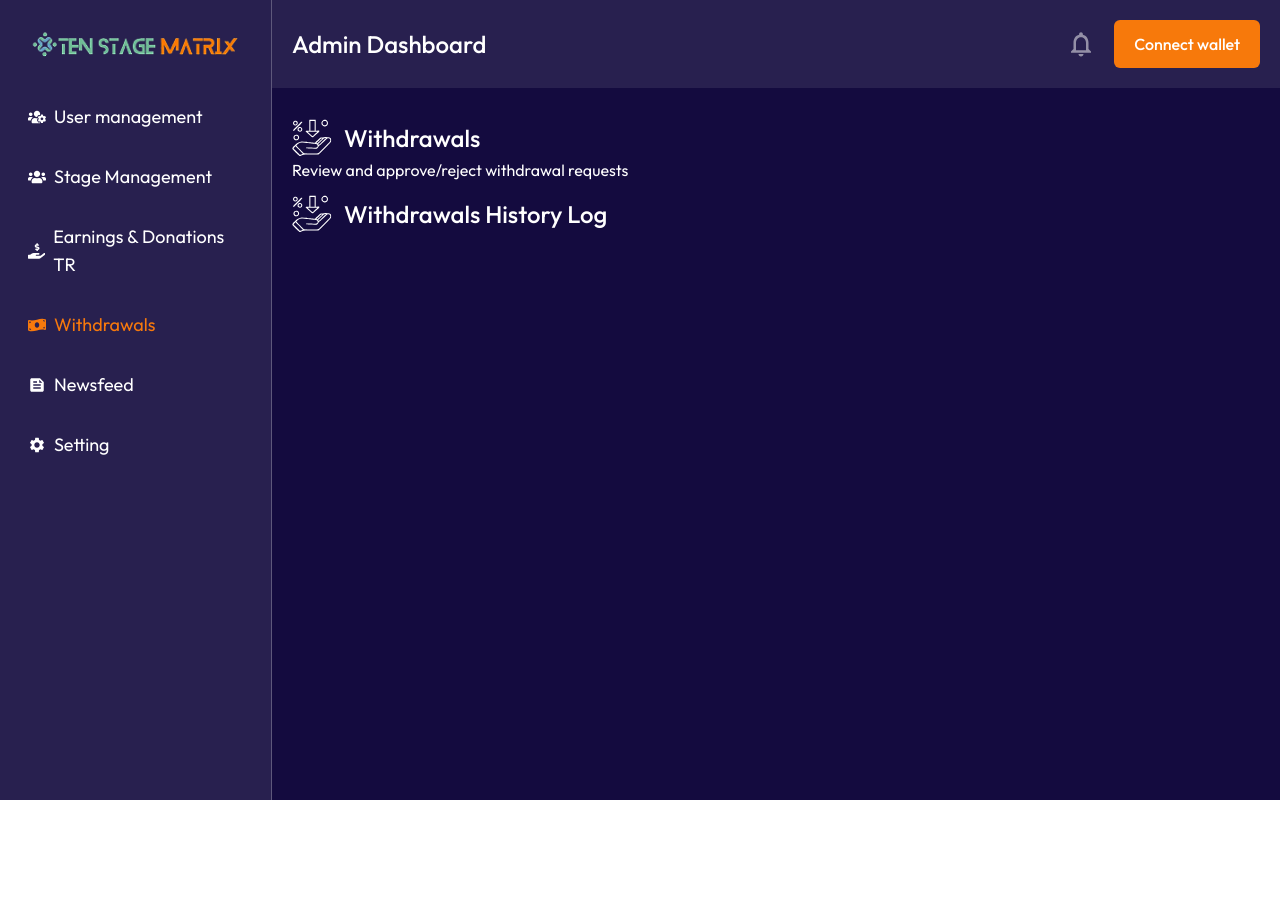
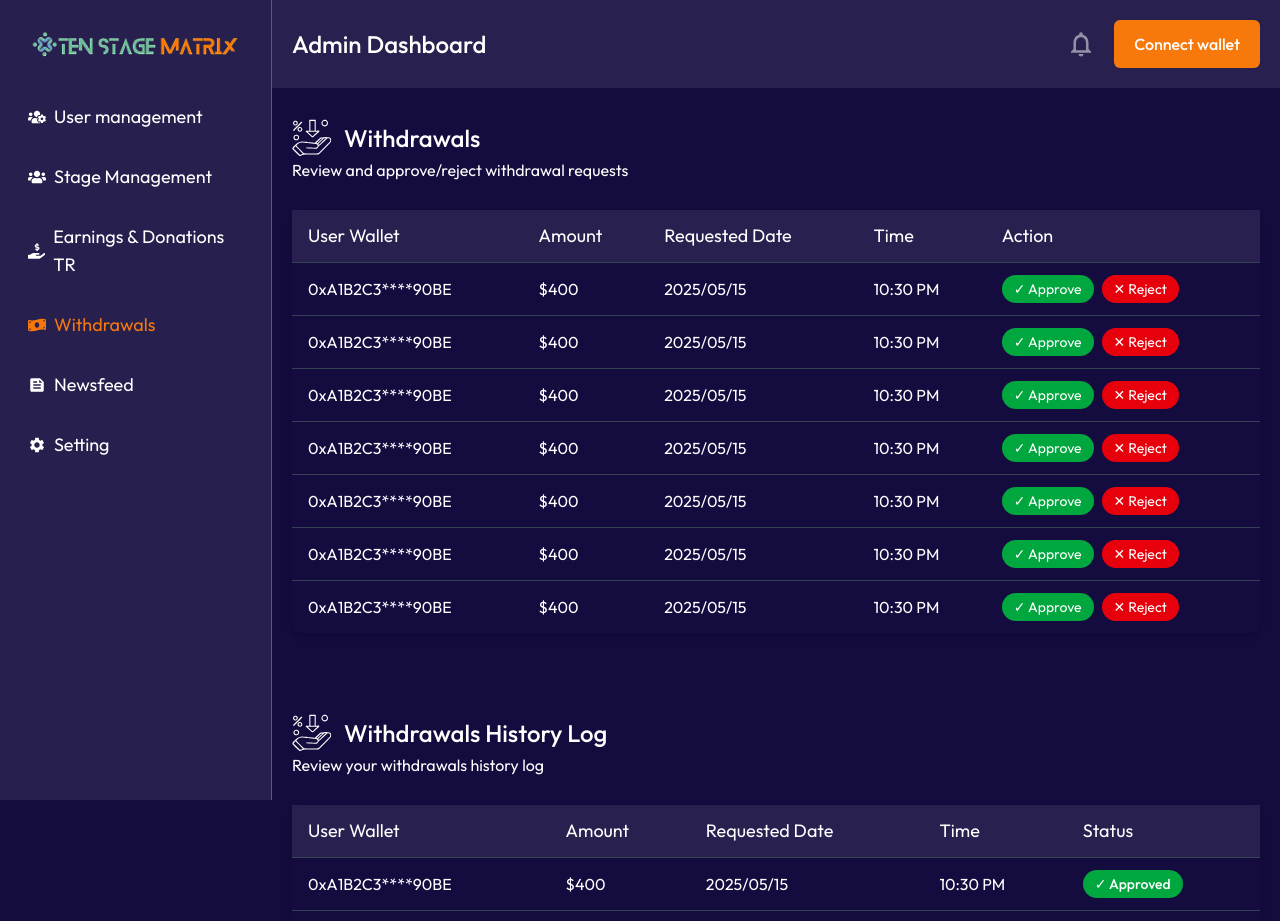
Before and after one commit to team-pr01/Ten-Stage-Matrix-Admin, a React (Vite) app: page /dashboard/withdrawals in a window 1280 px wide. Shown: the top 921 px of the page. Before the commit the page ends 800 px from the top, so only its background shows below. Built offline with nearby package versions, Linux system fonts and the light colour scheme.

Commit message:
Completedwithdraw data page

```diff
--- a/src/components/Reusable/Table.tsx
+++ b/src/components/Reusable/Table.tsx
@@ -3,10 +3,16 @@ type TableRow = { [key: string]: string | number };
 interface TableProps {
   headers: string[];
   data: TableRow[];
-  onActionClick?: (row: TableRow) => void;
+  onApprove?: (row: TableRow) => void;
+  onReject?: (row: TableRow) => void;
 }
 
-export const Table: React.FC<TableProps> = ({ headers, data, onActionClick }) => {
+export const Table: React.FC<TableProps> = ({
+  headers,
+  data,
+  onApprove,
+  onReject,
+}) => {
   return (
     <div className="text-white rounded-lg shadow-md font-Outfit">
       <div className="overflow-x-auto">
@@ -14,7 +20,12 @@ export const Table: React.FC<TableProps> = ({ headers, data, onActionClick }) =>
           <thead>
             <tr className="bg-neutral-30 text-sm">
               {headers.map((header, idx) => (
-                <th key={idx} className="px-4 py-3 whitespace-nowrap text-lg text-white font-normal">{header}</th>
+                <th
+                  key={idx}
+                  className="px-4 py-3 whitespace-nowrap text-lg text-white font-normal"
+                >
+                  {header}
+                </th>
               ))}
             </tr>
           </thead>
@@ -28,30 +39,43 @@ export const Table: React.FC<TableProps> = ({ headers, data, onActionClick }) =>
                   const key = Object.keys(row)[hIdx];
                   const content = row[key];
 
-                  if (key === 'status') {
+                  if (key === "status") {
                     return (
                       <td key={hIdx} className="px-4 py-3">
                         <div
-                          className={`px-3 py-2 text-sm rounded-full font-medium text-center ${
-                            content === 'Active'
-                              ? 'bg-green-600 text-white'
-                              : 'bg-red-600 text-white'
+                          className={`px-3 py-1 text-sm rounded-full font-medium text-center w-fit ${
+                            content === "Approved"
+                              ? "bg-green-600 text-white"
+                              : "bg-red-600 text-white"
                           }`}
                         >
+                          {
+                            content === "Approved" ? "✓" : "✕"
+                          }
+                          {" "}
                           {content}
                         </div>
                       </td>
                     );
                   }
 
-                  if (key === 'action') {
+                  if (key === "action") {
                     return (
-                      <td key={hIdx} className="px-4 py-3">
+                      <td
+                        key={hIdx}
+                        className="px-4 py-3 whitespace-nowrap flex items-center gap-2"
+                      >
                         <button
-                          onClick={() => onActionClick?.(row)}
-                          className="text-blue-400 hover:underline"
+                          onClick={onApprove ? () => onApprove(row) : undefined}
+                          className="bg-green-600 hover:bg-green-700 text-white text-sm px-3 py-1 rounded-full"
                         >
-                          View
+                          ✓ Approve
+                        </button>
+                        <button
+                          onClick={onReject ? () => onReject(row) : undefined}
+                          className="bg-red-600 hover:bg-red-700 text-white text-sm px-3 py-1 rounded-full"
+                        >
+                          ✕ Reject
                         </button>
                       </td>
                     );
--- a/src/pages/Dashboard/DashboardHome/DashboardHome.tsx
+++ b/src/pages/Dashboard/DashboardHome/DashboardHome.tsx
@@ -98,7 +98,6 @@ const DashboardHome = () => {
             "Action",
           ]}
           data={filteredData}
-          onActionClick={(row) => console.log(row)}
         />
       </div>
     </div>
--- a/src/pages/Dashboard/Withdrawals/Withdrawals.tsx
+++ b/src/pages/Dashboard/Withdrawals/Withdrawals.tsx
@@ -1,253 +1,161 @@
-import Heading from '../../../components/Reusable/Heading';
-import { ICONS } from '../../../assets';
+import Heading from "../../../components/Reusable/Heading";
+import { ICONS } from "../../../assets";
+import { Table } from "../../../components/Reusable/Table";
 
 const Withdrawals = () => {
-     const columns1 = [
+  const data = [
     {
-      header: "User Wallet",
-      accessor: "userWallet",
-      width: "200px",
+      userWallet: "0xA1B2C3****90BE",
+      amount: "$400",
+      requestedDate: "2025/05/15",
+      time: "10:30 PM",
+      action: "",
     },
     {
-      header: "Amount",
-      accessor: "amount",
-      width: "100px",
+      userWallet: "0xA1B2C3****90BE",
+      amount: "$400",
+      requestedDate: "2025/05/15",
+      time: "10:30 PM",
+      action: "",
     },
     {
-      header: "Requested Data",
-      accessor: "requestedDate",
-      width: "200px",
+      userWallet: "0xA1B2C3****90BE",
+      amount: "$400",
+      requestedDate: "2025/05/15",
+      time: "10:30 PM",
+      action: "",
     },
     {
-      header: "Time",
-      accessor: "time",
-      width: "200px",
+      userWallet: "0xA1B2C3****90BE",
+      amount: "$400",
+      requestedDate: "2025/05/15",
+      time: "10:30 PM",
+      action: "",
     },
     {
-      header: "status",
-      accessor: "actionStatus",
-      width: "200px",
+      userWallet: "0xA1B2C3****90BE",
+      amount: "$400",
+      requestedDate: "2025/05/15",
+      time: "10:30 PM",
+      action: "",
     },
-
+    {
+      userWallet: "0xA1B2C3****90BE",
+      amount: "$400",
+      requestedDate: "2025/05/15",
+      time: "10:30 PM",
+      action: "",
+    },
+    {
+      userWallet: "0xA1B2C3****90BE",
+      amount: "$400",
+      requestedDate: "2025/05/15",
+      time: "10:30 PM",
+      action: "",
+    },
   ];
 
-    const columns2 = [
+  const withdrawHistory = [
     {
-      header: "User Wallet",
-      accessor: "userWallet",
-      width: "200px",
+      userWallet: "0xA1B2C3****90BE",
+      amount: "$400",
+      requestedDate: "2025/05/15",
+      time: "10:30 PM",
+      status: "Approved",
     },
     {
-      header: "Amout",
-      accessor: "amount",
-      width: "100px",
+      userWallet: "0xA1B2C3****90BE",
+      amount: "$400",
+      requestedDate: "2025/05/15",
+      time: "10:30 PM",
+      status: "Rejected",
     },
     {
-      header: "Requested Data",
-      accessor: "requestedDate",
-      width: "200px",
+      userWallet: "0xA1B2C3****90BE",
+      amount: "$400",
+      requestedDate: "2025/05/15",
+      time: "10:30 PM",
+      status: "Approved",
     },
     {
-      header: "Time",
-      accessor: "time",
-      width: "200px",
+      userWallet: "0xA1B2C3****90BE",
+      amount: "$400",
+      requestedDate: "2025/05/15",
+      time: "10:30 PM",
+      status: "Rejected",
     },
     {
-      header: "Status",
-      accessor: "actionStatus",
-      width: "200px",
-    },
-
-  ];
- const data1 = [
-  {
-    userWallet: "0xA1B2C3D4E5F6G7H8I9J0",
-    amount: "250",
-    requestedDate: "2025-05-01",
-    time: "14:23:11",
-    actionStatus: "Approve,Reject",
+      userWallet: "0xA1B2C3****90BE",
+      amount: "$400",
+      requestedDate: "2025/05/15",
+      time: "10:30 PM",
+      status: "Approved",
     },
     {
-    userWallet: "0xB2C3D4E5F6G7H8I9J0A1",
-    amount: "500",
-    requestedDate: "2025-05-02",
-    time: "09:15:42",
-    actionStatus: "Approve,Reject",
-  },
-  {
-    userWallet: "0xC3D4E5F6G7H8I9J0A1B2",
-    amount: "120",
-    requestedDate: "2025-05-03",
-    time: "10:45:00",
-    actionStatus: "Approve,Reject",
-  },
-  {
-    userWallet: "0xD4E5F6G7H8I9J0A1B2C3",
-    amount: "320",
-    requestedDate: "2025-05-04",
-    time: "16:22:10",
-    actionStatus: "Approve,Reject",
-  },
-  {
-    userWallet: "0xE5F6G7H8I9J0A1B2C3D4",
-    amount: "750",
-    requestedDate: "2025-05-05",
-    time: "11:10:30",
-    actionStatus: "Approve,Reject",
-  },
-  {
-    userWallet: "0xF6G7H8I9J0A1B2C3D4E5",
-    amount: "90",
-    requestedDate: "2025-05-06",
-    time: "08:35:55",
-    actionStatus: "Approve,Reject",
-  },
-  {
-    userWallet: "0xG7H8I9J0A1B2C3D4E5F6",
-    amount: "210",
-    requestedDate: "2025-05-07",
-    time: "13:01:12",
-    actionStatus: "Approve,Reject",
-  },
-  {
-    userWallet: "0xH8I9J0A1B2C3D4E5F6G7",
-    amount: "410",
-    requestedDate: "2025-05-08",
-    time: "15:14:45",
-    actionStatus: "Approve,Reject",
-  },
-  {
-    userWallet: "0xI9J0A1B2C3D4E5F6G7H8",
-    amount: "600",
-    requestedDate: "2025-05-09",
-    time: "17:45:23",
-    actionStatus: "Approve,Reject",
-  },
-  {
-    userWallet: "0xJ0A1B2C3D4E5F6G7H8I9",
-    amount: "330",
-    requestedDate: "2025-05-10",
-    time: "12:55:10",
-    actionStatus: "Approve,Reject",
+      userWallet: "0xA1B2C3****90BE",
+      amount: "$400",
+      requestedDate: "2025/05/15",
+      time: "10:30 PM",
+      status: "Rejected",
     },
   ];
-const data2 = [
-  {
-    userWallet: "0xA1B2C3D4E5F6G7H8I9J0",
-    amount: "250",
-    requestedDate: "2025-05-01",
-    time: "14:23:11",
-    actionStatus: "Reject",
-  },
-  {
-    userWallet: "0xB2C3D4E5F6G7H8I9J0A1",
-    amount: "500",
-    requestedDate: "2025-05-02",
-    time: "09:15:42",
-    actionStatus: "Reject",
-  },
-  {
-    userWallet: "0xC3D4E5F6G7H8I9J0A1B2",
-    amount: "120",
-    requestedDate: "2025-05-03",
-    time: "10:45:00",
-    actionStatus: "Reject",
-  },
-  {
-    userWallet: "0xD4E5F6G7H8I9J0A1B2C3",
-    amount: "320",
-    requestedDate: "2025-05-04",
-    time: "16:22:10",
-    actionStatus: "Approve",
-  },
-  {
-    userWallet: "0xE5F6G7H8I9J0A1B2C3D4",
-    amount: "750",
-    requestedDate: "2025-05-05",
-    time: "11:10:30",
-    actionStatus: "Reject",
-  },
-  {
-    userWallet: "0xF6G7H8I9J0A1B2C3D4E5",
-    amount: "90",
-    requestedDate: "2025-05-06",
-    time: "08:35:55",
-    actionStatus: "Reject",
-  },
-  {
-    userWallet: "0xG7H8I9J0A1B2C3D4E5F6",
-    amount: "210",
-    requestedDate: "2025-05-07",
-    time: "13:01:12",
-    actionStatus: "Approve",
-  },
-  {
-    userWallet: "0xH8I9J0A1B2C3D4E5F6G7",
-    amount: "410",
-    requestedDate: "2025-05-08",
-    time: "15:14:45",
-    actionStatus: "Reject",
-  },
-  {
-    userWallet: "0xI9J0A1B2C3D4E5F6G7H8",
-    amount: "600",
-    requestedDate: "2025-05-09",
-    time: "17:45:23",
-    actionStatus: "Reject",
-  },
-  {
-    userWallet: "0xJ0A1B2C3D4E5F6G7H8I9",
-    amount: "330",
-    requestedDate: "2025-05-10",
-    time: "12:55:10",
-    actionStatus: "Approve",
-  },
-];
-// const handleReject((id)=>{
-// console.log(id)
 
-// })
+  const handleApprove = () => {
+    console.log("object");
+  };
 
-// const handleApprove((id)=>{
-// console.log(id)
+  const handleReject = () => {
+    console.log("object");
+  };
 
-// })
   return (
-    <div className="font-Outfit">
+    <div className="font-Outfit flex flex-col gap-20">
+      <div>
         <Heading
         iconSrc={ICONS.withdrawals}
         title="Withdrawals"
         subtitle="Review and approve/reject withdrawal requests"
-        Showbtn={false}
         // rightContent={<button className="text-white bg-blue-500 px-4 py-2 rounded">status</button>}
       />
 
-      <div className="mb-4">
-        {/* <Table
-          data={data1}
-          columns={columns1}
-          enablePagination={false}
-          // handleApprove={handleApprove(id)}
-          // handleReject={handleReject(id)}
+      <div className="mt-8">
+        <Table
+          headers={[
+            "User Wallet ",
+            "Amount",
+            "Requested  Date",
+            "Time",
+            "Action",
+          ]}
+          data={data}
+          onApprove={handleApprove}
+          onReject={handleReject}
+        />
+      </div>
+      </div>
 
-        /> */}
-      </div>
+      <div>
         <Heading
         iconSrc={ICONS.withdrawals}
         title="Withdrawals History Log "
-        Showbtn={false}
-        // rightContent={<button className="text-white bg-blue-500 px-4 py-2 rounded">status</button>}
+        subtitle="Review your withdrawals history log"
       />
 
-      <div className="">
-        {/* <Table
-          data={data2}
-          columns={columns2}
-          enablePagination={false}
-         /> */}
+      <div className="mt-8">
+        <Table
+          headers={[
+            "User Wallet ",
+            "Amount",
+            "Requested  Date",
+            "Time",
+            "Status",
+          ]}
+          data={withdrawHistory}
+        />
       </div>
       </div>
-  )
-}
+    </div>
+  );
+};
 
-export default Withdrawals
+export default Withdrawals;
```
Lines whose indentation alone changed are shown as unchanged.
